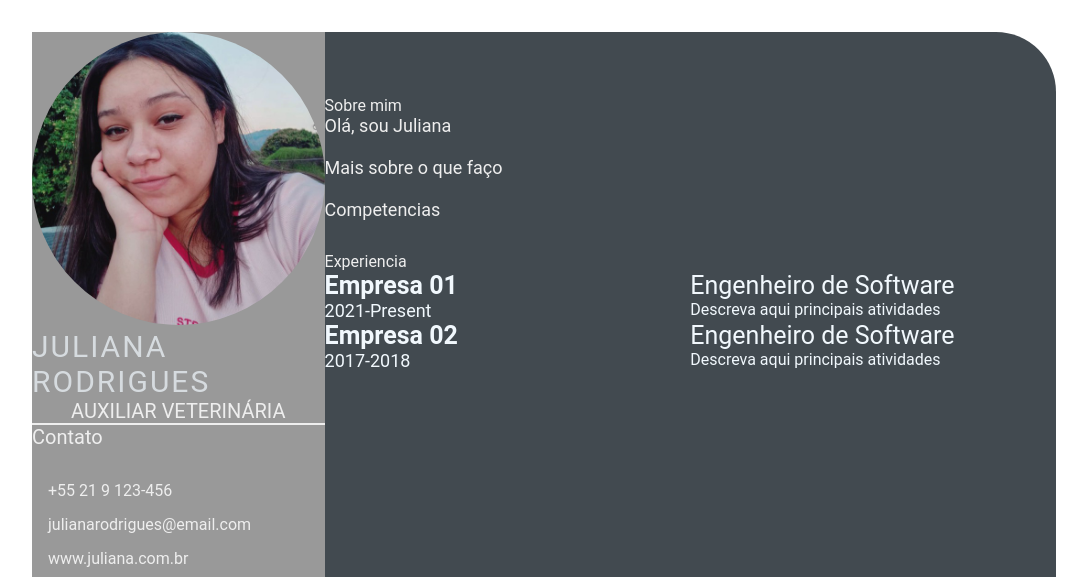
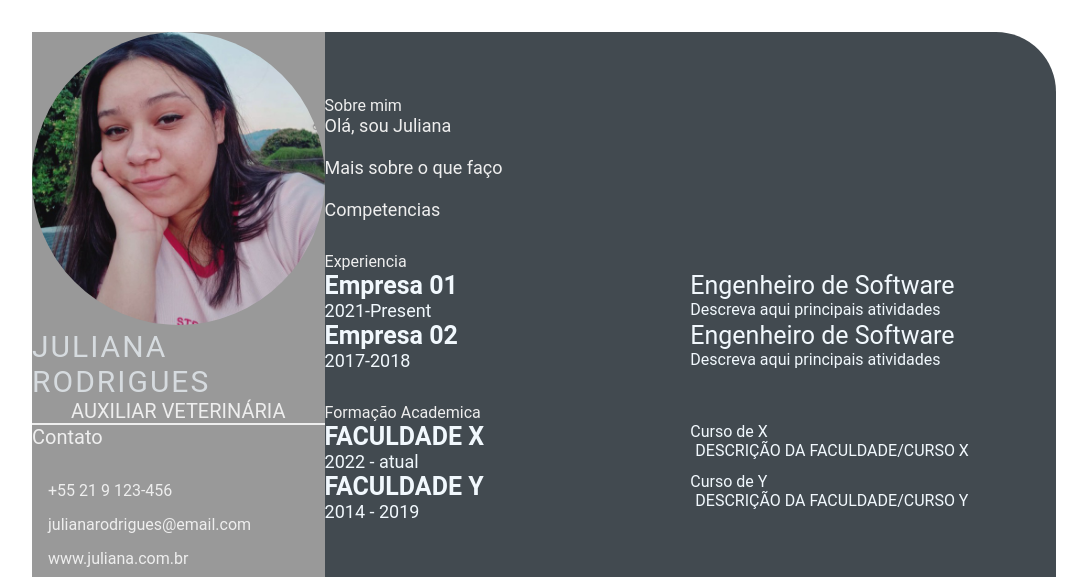
Before and after one commit to juh-ar/juh-ar.github.io, a plain HTML site: page index.html in a window 1280 px wide. Shown: the top 577 px of the page, without its empty margins (96-1183 px from the left). Drawn offline with Linux system fonts and the light colour scheme.

Commit message:
Feature add school academy (#4)

```diff
--- a/index.html
+++ b/index.html
@@ -77,6 +77,35 @@
                 </div>
 
             </div>
+            <section class="education gap">
+                <div class="right-title">Formação Academica</div>
+                <div class="education-contents">
+                <div class="education-left">
+                    <p class="education-school-name">FACULDADE X</p>
+                    <p class="educationp-time-period">2022 - atual</p>
+                </div>
+                <div class="education-right">
+                    <p class="education-subjects">Curso de X</p>
+                    <p class="education-desc">
+                        DESCRIÇÃO DA FACULDADE/CURSO X
+
+                    </p>
+                </div>
+
+                <div class="education-left">
+                    <p class="education-school-name">FACULDADE Y</p>
+                    <p class="educationp-time-period">2014 - 2019</p>
+                </div>
+                <div class="education-right">
+                    <p class="education-subjects">Curso de Y</p>
+                    <p class="education-desc">
+                        DESCRIÇÃO DA FACULDADE/CURSO Y
+
+                    </p>
+                </div>
+            </div>
+
+            </section>
 
         </section>
 
```
